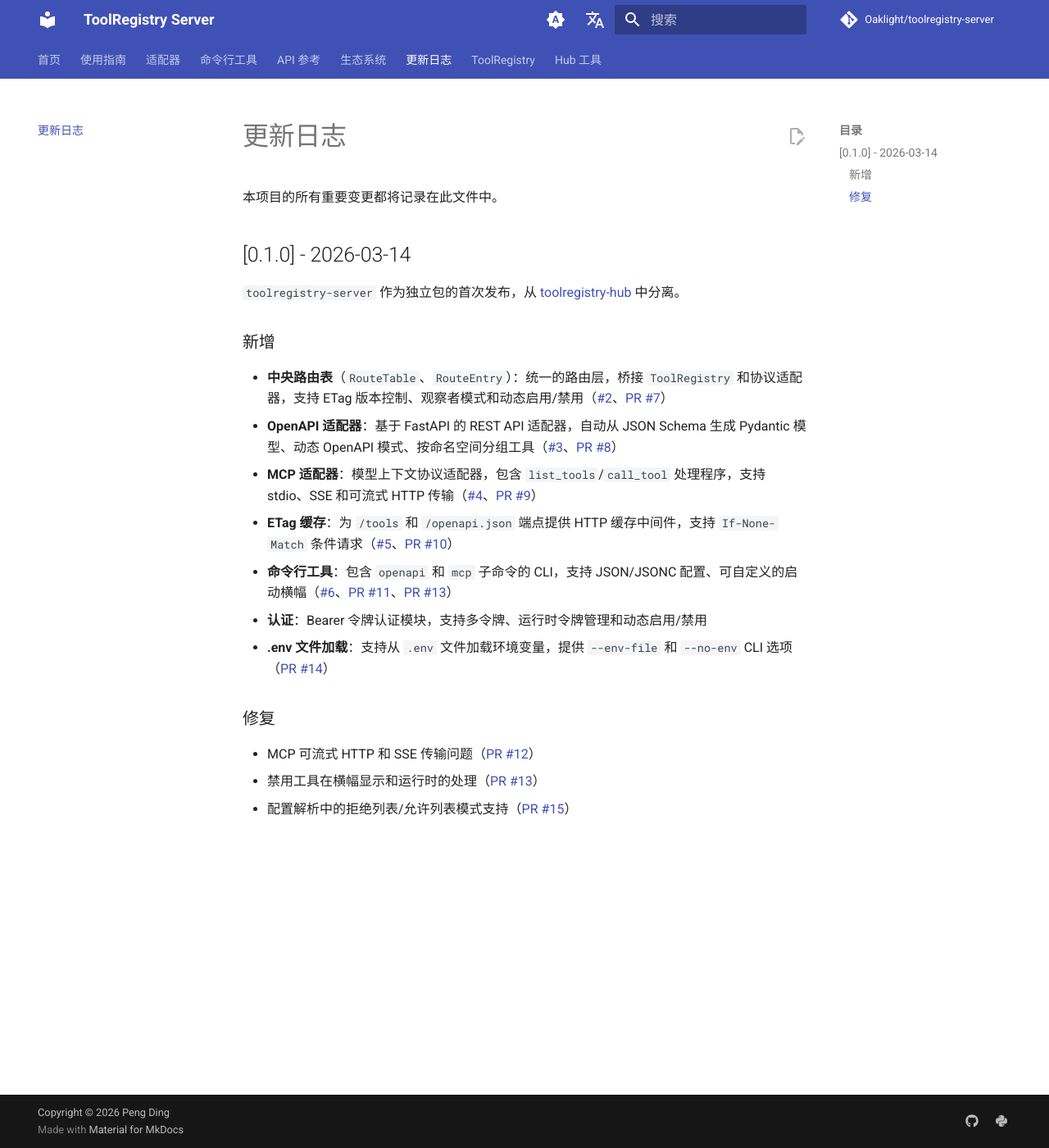
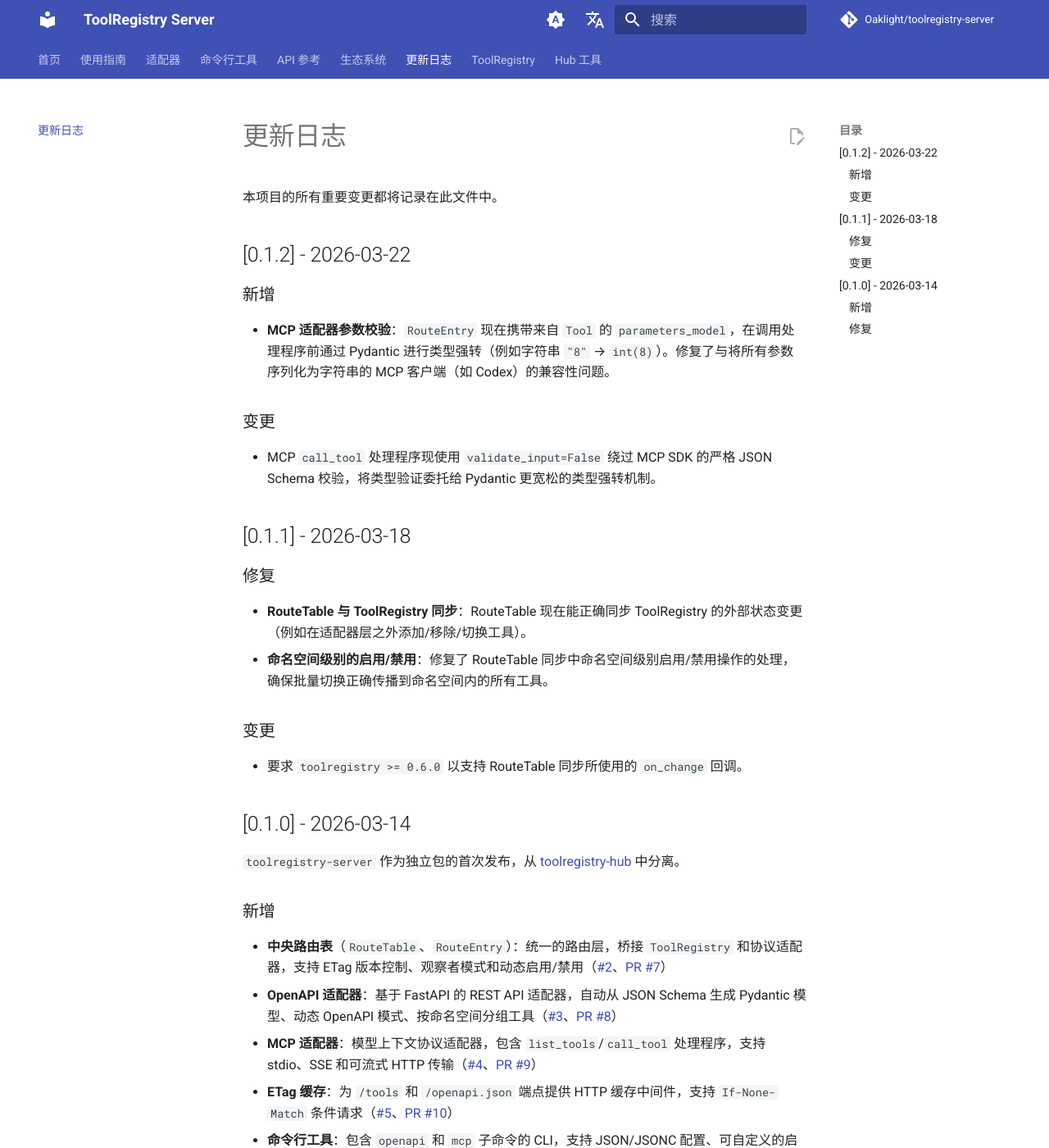
Before and after one commit to Oaklight/toolregistry-server, an MkDocs documentation site: the page built from docs/changelog.md, in a window 1280 px wide and 1400 px high. Shown: the whole window at 82% size. Built offline with MkDocs 1.6.1 and Material for MkDocs 9.7.7, drawn with Linux system fonts in a browser that asks for light colours; comment, search, counter and statistics services are not loaded.

Commit message:
docs: add 0.1.1 and 0.1.2 changelog entries

```diff
--- a/docs/changelog.md
+++ b/docs/changelog.md
@@ -1,6 +1,27 @@
 # 更新日志
 
 本项目的所有重要变更都将记录在此文件中。
+
+## [0.1.2] - 2026-03-22
+
+### 新增
+
+- **MCP 适配器参数校验**：`RouteEntry` 现在携带来自 `Tool` 的 `parameters_model`，在调用处理程序前通过 Pydantic 进行类型强转（例如字符串 `"8"` → `int(8)`）。修复了与将所有参数序列化为字符串的 MCP 客户端（如 Codex）的兼容性问题。
+
+### 变更
+
+- MCP `call_tool` 处理程序现使用 `validate_input=False` 绕过 MCP SDK 的严格 JSON Schema 校验，将类型验证委托给 Pydantic 更宽松的类型强转机制。
+
+## [0.1.1] - 2026-03-18
+
+### 修复
+
+- **RouteTable 与 ToolRegistry 同步**：RouteTable 现在能正确同步 ToolRegistry 的外部状态变更（例如在适配器层之外添加/移除/切换工具）。
+- **命名空间级别的启用/禁用**：修复了 RouteTable 同步中命名空间级别启用/禁用操作的处理，确保批量切换正确传播到命名空间内的所有工具。
+
+### 变更
+
+- 要求 `toolregistry >= 0.6.0` 以支持 RouteTable 同步所使用的 `on_change` 回调。
 
 ## [0.1.0] - 2026-03-14
 
```
